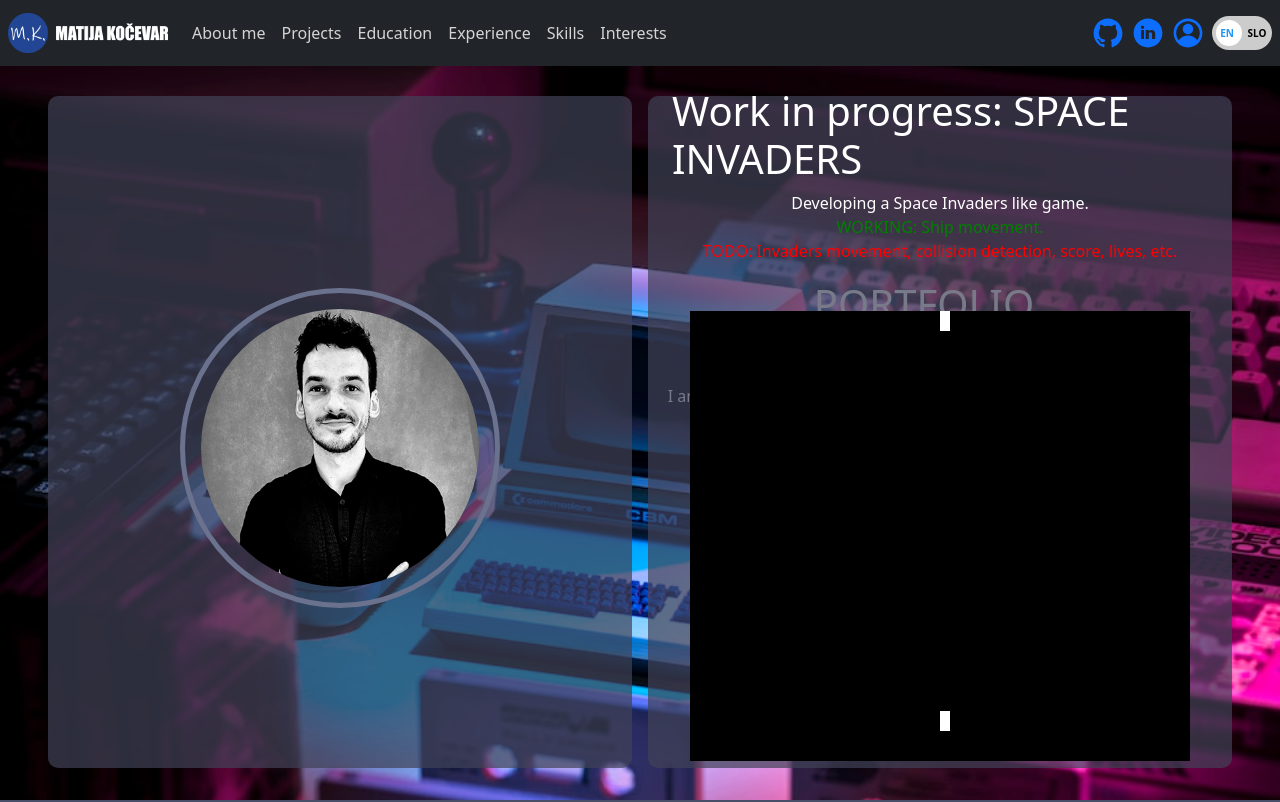
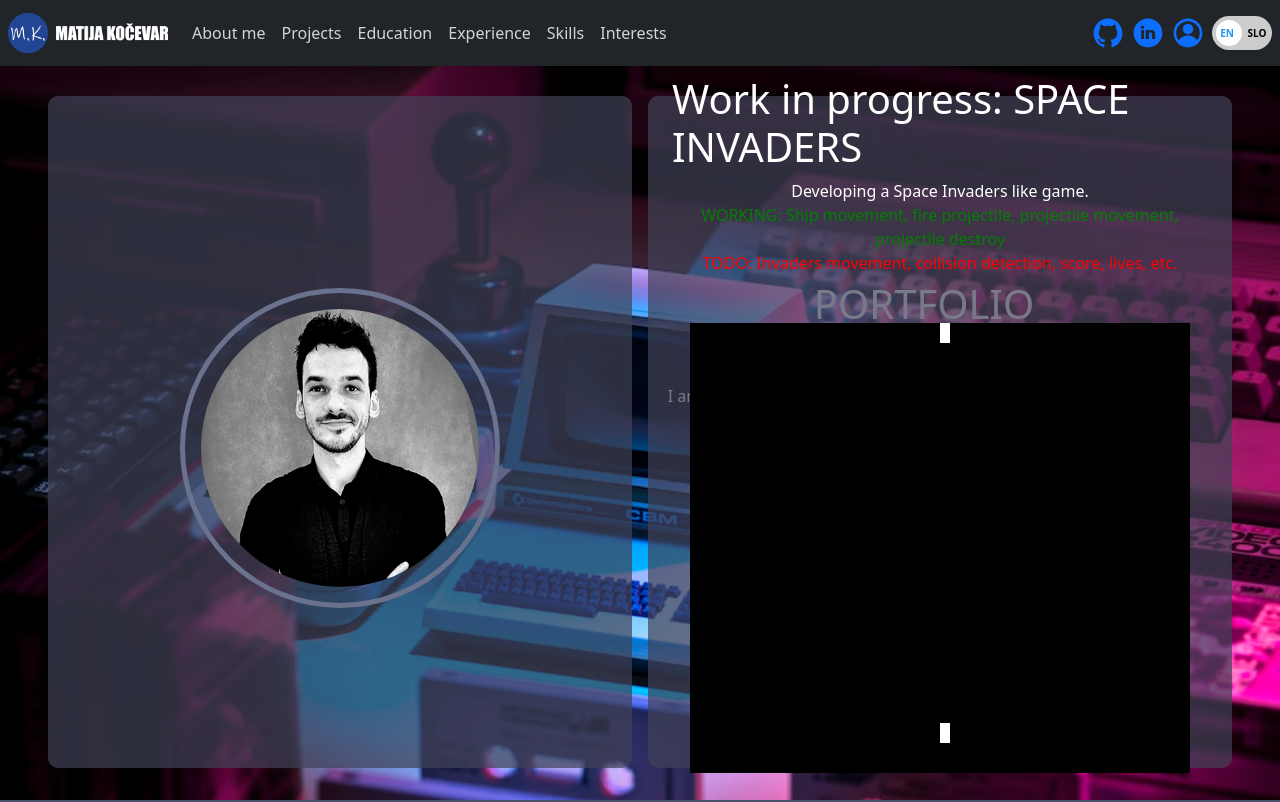
Before and after one commit to MatijaKocevar/portfolio_V2, a React (Vite) app: page / in a window 1280 px wide. Shown: the top 802 px of the page. Built offline with nearby package versions, Linux system fonts and the light colour scheme.

Commit message:
game description

```diff
--- a/src/components/Header/header.tsx
+++ b/src/components/Header/header.tsx
@@ -54,7 +54,7 @@ const Header = () => {
 						<p>
 							<span style={{ color: "white" }}>Developing a Space Invaders like game.</span>
 							<br />
-							<span style={{ color: "green" }}>WORKING: Ship movement.</span>
+							<span style={{ color: "green" }}>WORKING: Ship movement, fire projectile, projectile movement, projectile destroy</span>
 							<br />
 							<span>TODO: Invaders movement, collision detection, score, lives, etc.</span>
 						</p>
```
